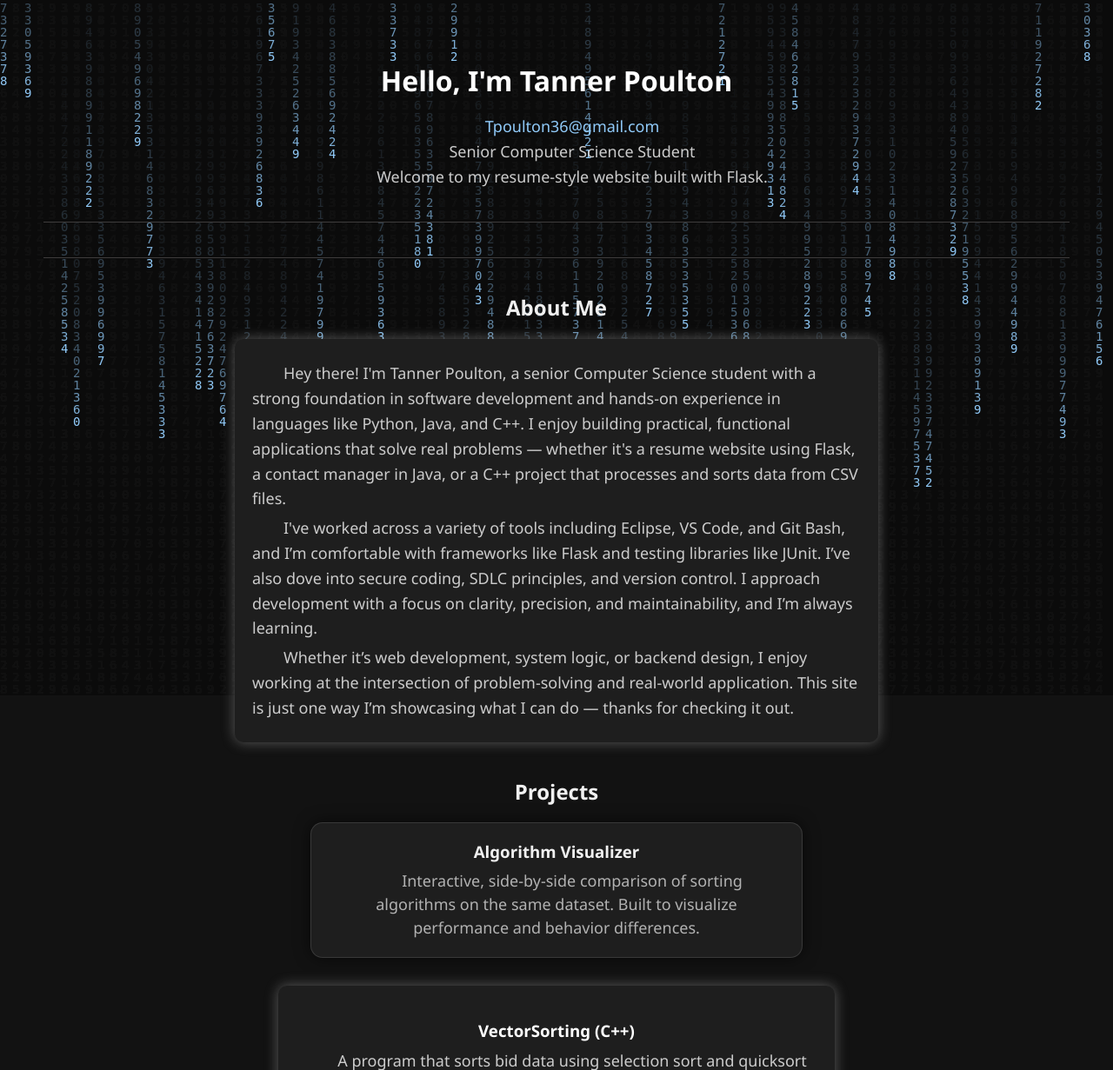
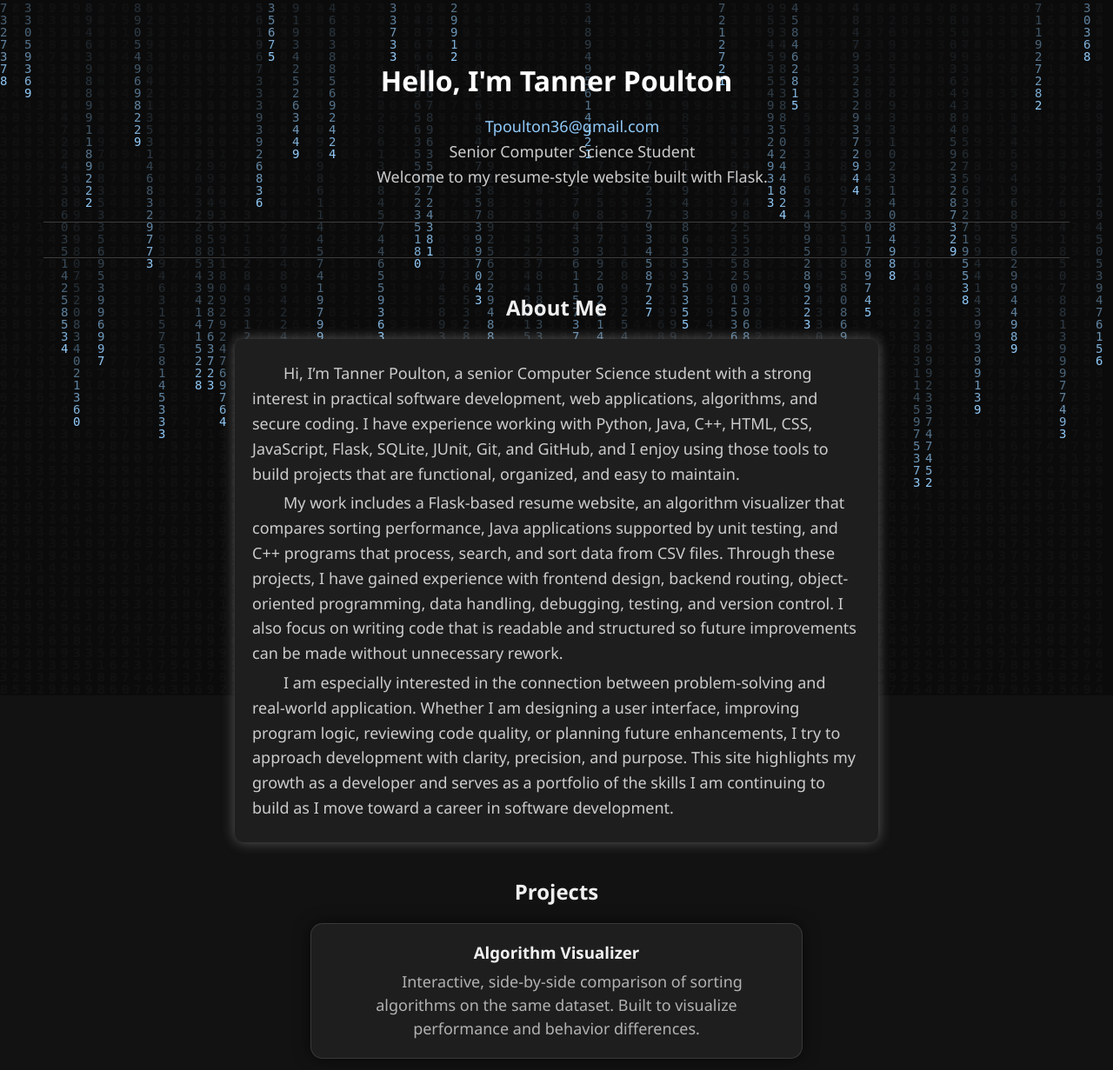
Before and after one commit to tpoulton36/resume-site, a Flask app: page / in a window 1280 px wide. Shown: the top 1231 px of the page at 87% size. Run offline with Flask 3, Linux system fonts and the light colour scheme.

Commit message:
Update homepage professional summary

```diff
--- a/templates/index.html
+++ b/templates/index.html
@@ -18,11 +18,17 @@
 <hr>
 <h2>About Me</h2>
 <div class="about">
-    <p>Hey there! I'm Tanner Poulton, a senior Computer Science student with a strong foundation in software development and hands-on experience in languages like Python, Java, and C++. I enjoy building practical, functional applications that solve real problems — whether it's a resume website using Flask, a contact manager in Java, or a C++ project that processes and sorts data from CSV files.</p>
+        <p>
+        Hi, I’m Tanner Poulton, a senior Computer Science student with a strong interest in practical software development, web applications, algorithms, and secure coding. I have experience working with Python, Java, C++, HTML, CSS, JavaScript, Flask, SQLite, JUnit, Git, and GitHub, and I enjoy using those tools to build projects that are functional, organized, and easy to maintain.
+        </p>
 
-    <p>I've worked across a variety of tools including Eclipse, VS Code, and Git Bash, and I’m comfortable with frameworks like Flask and testing libraries like JUnit. I’ve also dove into secure coding, SDLC principles, and version control. I approach development with a focus on clarity, precision, and maintainability, and I’m always learning.</p>
+        <p>
+        My work includes a Flask-based resume website, an algorithm visualizer that compares sorting performance, Java applications supported by unit testing, and C++ programs that process, search, and sort data from CSV files. Through these projects, I have gained experience with frontend design, backend routing, object-oriented programming, data handling, debugging, testing, and version control. I also focus on writing code that is readable and structured so future improvements can be made without unnecessary rework.
+        </p>
 
-    <p>Whether it’s web development, system logic, or backend design, I enjoy working at the intersection of problem-solving and real-world application. This site is just one way I’m showcasing what I can do — thanks for checking it out.</p>
+        <p>
+        I am especially interested in the connection between problem-solving and real-world application. Whether I am designing a user interface, improving program logic, reviewing code quality, or planning future enhancements, I try to approach development with clarity, precision, and purpose. This site highlights my growth as a developer and serves as a portfolio of the skills I am continuing to build as I move toward a career in software development.
+        </p>
 </div>
 
 <!-- Projects-->
```
Also changed, not shown: 1 other file.
